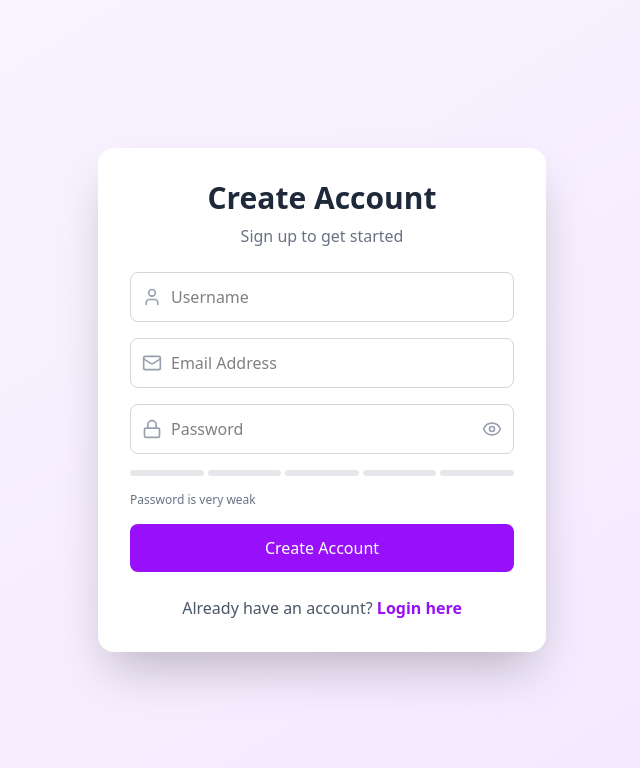
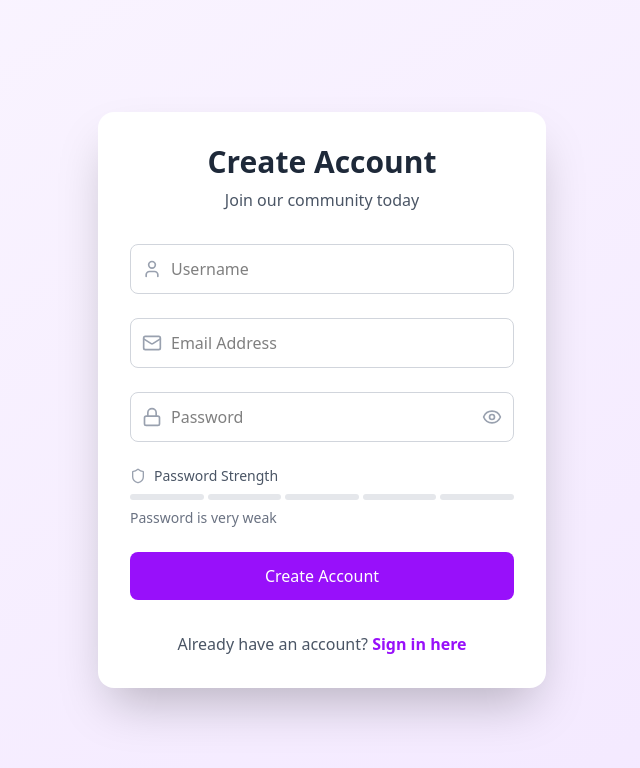
Before and after one commit to Krishkkdy/Student_Alumni, a React (Vite) app in the folder client/: page /register in a window 1280 px wide. Shown: the top 768 px of the page, without its empty margins (318-958 px from the left). Built offline with nearby package versions, Linux system fonts and the light colour scheme.

Commit message:
Login Signup

```diff
--- a/client/src/pages/Login.jsx
+++ b/client/src/pages/Login.jsx
@@ -1,7 +1,7 @@
 import React, { useState } from "react";
 import { useNavigate, useLocation } from "react-router-dom";
 import axios from "axios";
-import { Mail, Lock, Eye, EyeOff } from "lucide-react";
+import { Mail, Lock, Eye, EyeOff, AlertCircle, CheckCircle } from "lucide-react";
 import { useUser } from "../UserContext";
 
 function Login({ setToken }) {
@@ -54,25 +54,26 @@ function Login({ setToken }) {
   return (
     <div className="flex items-center justify-center min-h-screen bg-gradient-to-br from-blue-50 to-blue-100 p-4">
       <div className="w-full max-w-md">
-        <div className="bg-white shadow-2xl rounded-2xl overflow-hidden">
+        <div className="bg-white shadow-2xl rounded-2xl overflow-hidden transform transition-all duration-300 hover:shadow-3xl">
           <div className="p-8">
             <div>
               {successMessage && (
-                <div className="bg-green-100 border border-green-400 text-green-700 px-4 py-2 rounded mb-4">
-                  {successMessage}
+                <div className="bg-green-50 border-l-4 border-green-500 text-green-700 p-4 rounded-lg mb-6 flex items-center space-x-2 transition-all duration-300 transform translate-y-0 opacity-100">
+                  <CheckCircle className="h-5 w-5 text-green-500" />
+                  <span>{successMessage}</span>
                 </div>
               )}
             </div>
-            <div className="text-center mb-6">
-              <h2 className="text-3xl font-bold text-gray-800">Welcome Back</h2>
-              <p className="text-gray-500 mt-2">Sign in to continue</p>
+            <div className="text-center mb-8">
+              <h2 className="text-3xl font-bold text-gray-800 mb-2">Welcome Back!</h2>
+              <p className="text-gray-600">Sign in to your account to continue</p>
             </div>
 
-            <form onSubmit={handleLogin} className="space-y-4">
+            <form onSubmit={handleLogin} className="space-y-6">
               {/* Email Input */}
-              <div className="relative">
+              <div className="relative group">
                 <div className="absolute inset-y-0 left-0 pl-3 flex items-center pointer-events-none">
-                  <Mail className="text-gray-400 h-5 w-5" />
+                  <Mail className="text-gray-400 h-5 w-5 group-hover:text-blue-500 transition-colors duration-200" />
                 </div>
                 <input
                   type="email"
@@ -81,14 +82,14 @@ function Login({ setToken }) {
                   value={credentials.email}
                   onChange={handleChange}
                   required
-                  className="w-full pl-10 pr-3 py-3 border border-gray-300 rounded-lg focus:outline-none focus:ring-2 focus:ring-blue-500 transition duration-300"
+                  className="w-full pl-10 pr-3 py-3 border border-gray-300 rounded-lg focus:outline-none focus:ring-2 focus:ring-blue-500 focus:border-transparent transition duration-200 hover:border-blue-300"
                 />
               </div>
 
               {/* Password Input */}
-              <div className="relative">
+              <div className="relative group">
                 <div className="absolute inset-y-0 left-0 pl-3 flex items-center pointer-events-none">
-                  <Lock className="text-gray-400 h-5 w-5" />
+                  <Lock className="text-gray-400 h-5 w-5 group-hover:text-blue-500 transition-colors duration-200" />
                 </div>
                 <input
                   type={showPassword ? "text" : "password"}
@@ -97,12 +98,12 @@ function Login({ setToken }) {
                   value={credentials.password}
                   onChange={handleChange}
                   required
-                  className="w-full pl-10 pr-10 py-3 border border-gray-300 rounded-lg focus:outline-none focus:ring-2 focus:ring-blue-500 transition duration-300"
+                  className="w-full pl-10 pr-10 py-3 border border-gray-300 rounded-lg focus:outline-none focus:ring-2 focus:ring-blue-500 focus:border-transparent transition duration-200 hover:border-blue-300"
                 />
                 <button
                   type="button"
                   onClick={() => setShowPassword(!showPassword)}
-                  className="absolute inset-y-0 right-0 pr-3 flex items-center text-gray-400 hover:text-blue-500 transition"
+                  className="absolute inset-y-0 right-0 pr-3 flex items-center text-gray-400 hover:text-blue-500 transition-colors duration-200"
                 >
                   {showPassword ? <EyeOff className="h-5 w-5" /> : <Eye className="h-5 w-5" />}
                 </button>
@@ -110,8 +111,9 @@ function Login({ setToken }) {
 
               {/* Error Message */}
               {error && (
-                <div className="bg-red-50 border border-red-300 text-red-700 px-4 py-3 rounded-lg text-center">
-                  {error}
+                <div className="bg-red-50 border-l-4 border-red-500 text-red-700 p-4 rounded-lg flex items-center space-x-2 transition-all duration-300">
+                  <AlertCircle className="h-5 w-5 text-red-500" />
+                  <span>{error}</span>
                 </div>
               )}
 
@@ -119,7 +121,7 @@ function Login({ setToken }) {
               <button
                 type="submit"
                 disabled={isLoading}
-                className="w-full bg-blue-600 text-white py-3 rounded-lg hover:bg-blue-700 transition duration-300 flex items-center justify-center space-x-2 disabled:opacity-50"
+                className="w-full bg-blue-600 text-white py-3 rounded-lg hover:bg-blue-700 transform hover:scale-[1.02] transition-all duration-200 flex items-center justify-center space-x-2 disabled:opacity-50 disabled:hover:scale-100"
               >
                 {isLoading ? (
                   <svg className="animate-spin h-5 w-5 text-white" xmlns="http://www.w3.org/2000/svg" fill="none" viewBox="0 0 24 24">
@@ -127,20 +129,20 @@ function Login({ setToken }) {
                     <path className="opacity-75" fill="currentColor" d="M4 12a8 8 0 018-8V0C5.373 0 0 5.373 0 12h4zm2 5.291A7.962 7.962 0 014 12H0c0 3.042 1.135 5.824 3 7.938l3-2.647z"></path>
                   </svg>
                 ) : (
-                  "Login"
+                  "Sign In"
                 )}
               </button>
             </form>
 
             {/* Registration Link */}
-            <div className="text-center mt-6">
+            <div className="text-center mt-8">
               <p className="text-gray-600">
-                Don't have an account? {" "}
+                Don't have an account?{" "}
                 <a
                   href="/register"
-                  className="text-blue-600 hover:underline font-semibold"
+                  className="text-blue-600 hover:text-blue-700 font-semibold hover:underline transition-all duration-200"
                 >
-                  Register here
+                  Create one now
                 </a>
               </p>
             </div>
--- a/client/src/pages/Register.jsx
+++ b/client/src/pages/Register.jsx
@@ -1,7 +1,7 @@
 import React, { useState } from "react";
 import { useNavigate } from "react-router-dom";
 import axios from "axios";
-import { User, Mail, Lock, Eye, EyeOff, CheckCircle2 } from "lucide-react";
+import { User, Mail, Lock, Eye, EyeOff, CheckCircle2, AlertCircle, Shield } from "lucide-react";
 
 function Register() {
   const [userData, setUserData] = useState({
@@ -76,18 +76,18 @@ function Register() {
   return (
     <div className="flex items-center justify-center min-h-screen bg-gradient-to-br from-purple-50 to-purple-100 p-4">
       <div className="w-full max-w-md">
-        <div className="bg-white shadow-2xl rounded-2xl overflow-hidden">
+        <div className="bg-white shadow-2xl rounded-2xl overflow-hidden transform transition-all duration-300 hover:shadow-3xl">
           <div className="p-8">
-            <div className="text-center mb-6">
-              <h2 className="text-3xl font-bold text-gray-800">Create Account</h2>
-              <p className="text-gray-500 mt-2">Sign up to get started</p>
+            <div className="text-center mb-8">
+              <h2 className="text-3xl font-bold text-gray-800 mb-2">Create Account</h2>
+              <p className="text-gray-600">Join our community today</p>
             </div>
 
-            <form onSubmit={handleRegister} className="space-y-4">
+            <form onSubmit={handleRegister} className="space-y-6">
               {/* Username Input */}
-              <div className="relative">
+              <div className="relative group">
                 <div className="absolute inset-y-0 left-0 pl-3 flex items-center pointer-events-none">
-                  <User className="text-gray-400 h-5 w-5" />
+                  <User className="text-gray-400 h-5 w-5 group-hover:text-purple-500 transition-colors duration-200" />
                 </div>
                 <input
                   type="text"
@@ -97,14 +97,14 @@ function Register() {
                   onChange={handleChange}
                   required
                   minLength={3}
-                  className="w-full pl-10 pr-3 py-3 border border-gray-300 rounded-lg focus:outline-none focus:ring-2 focus:ring-purple-500 transition duration-300"
+                  className="w-full pl-10 pr-3 py-3 border border-gray-300 rounded-lg focus:outline-none focus:ring-2 focus:ring-purple-500 focus:border-transparent transition duration-200 hover:border-purple-300"
                 />
               </div>
 
               {/* Email Input */}
-              <div className="relative">
+              <div className="relative group">
                 <div className="absolute inset-y-0 left-0 pl-3 flex items-center pointer-events-none">
-                  <Mail className="text-gray-400 h-5 w-5" />
+                  <Mail className="text-gray-400 h-5 w-5 group-hover:text-purple-500 transition-colors duration-200" />
                 </div>
                 <input
                   type="email"
@@ -113,14 +113,14 @@ function Register() {
                   value={userData.email}
                   onChange={handleChange}
                   required
-                  className="w-full pl-10 pr-3 py-3 border border-gray-300 rounded-lg focus:outline-none focus:ring-2 focus:ring-purple-500 transition duration-300"
+                  className="w-full pl-10 pr-3 py-3 border border-gray-300 rounded-lg focus:outline-none focus:ring-2 focus:ring-purple-500 focus:border-transparent transition duration-200 hover:border-purple-300"
                 />
               </div>
 
               {/* Password Input */}
-              <div className="relative">
+              <div className="relative group">
                 <div className="absolute inset-y-0 left-0 pl-3 flex items-center pointer-events-none">
-                  <Lock className="text-gray-400 h-5 w-5" />
+                  <Lock className="text-gray-400 h-5 w-5 group-hover:text-purple-500 transition-colors duration-200" />
                 </div>
                 <input
                   type={showPassword ? "text" : "password"}
@@ -130,50 +130,64 @@ function Register() {
                   onChange={handleChange}
                   required
                   minLength={8}
-                  className="w-full pl-10 pr-10 py-3 border border-gray-300 rounded-lg focus:outline-none focus:ring-2 focus:ring-purple-500 transition duration-300"
+                  className="w-full pl-10 pr-10 py-3 border border-gray-300 rounded-lg focus:outline-none focus:ring-2 focus:ring-purple-500 focus:border-transparent transition duration-200 hover:border-purple-300"
                 />
                 <button
                   type="button"
                   onClick={() => setShowPassword(!showPassword)}
-                  className="absolute inset-y-0 right-0 pr-3 flex items-center text-gray-400 hover:text-purple-500 transition"
+                  className="absolute inset-y-0 right-0 pr-3 flex items-center text-gray-400 hover:text-purple-500 transition-colors duration-200"
                 >
                   {showPassword ? <EyeOff className="h-5 w-5" /> : <Eye className="h-5 w-5" />}
                 </button>
               </div>
 
+              {/* Error Message */}
+              {error && (
+                <div className="bg-red-50 border-l-4 border-red-500 text-red-700 p-4 rounded-lg flex items-center space-x-2 transition-all duration-300">
+                  <AlertCircle className="h-5 w-5 text-red-500" />
+                  <span>{error}</span>
+                </div>
+              )}
+
               {/* Password Strength Indicator */}
+              <div className="space-y-2">
+                <div className="flex items-center space-x-2">
+                  <Shield className={`h-4 w-4 transition-colors duration-300 ${
+                    passwordStrength >= 3 ? 'text-purple-500' : 'text-gray-400'
+                  }`} />
+                  <span className="text-sm text-gray-600">Password Strength</span>
+                </div>
                 <div className="flex space-x-1 h-1.5">
                   {[1, 2, 3, 4, 5].map((section) => (
                     <div
                       key={section}
-                    className={`flex-1 rounded-full ${
+                      className={`flex-1 rounded-full transition-all duration-300 ${
                         section <= passwordStrength
                           ? getPasswordStrengthColor()
                           : "bg-gray-200"
-                    } transition-colors duration-300`}
+                      }`}
                     />
                   ))}
                 </div>
-              <p className="text-xs text-gray-500 mt-1">
+                <p className={`text-sm transition-colors duration-300 flex items-center space-x-1 ${
+                  passwordStrength >= 3 ? 'text-purple-600' : 'text-gray-500'
+                }`}>
+                  {passwordStrength >= 3 && <CheckCircle2 className="h-4 w-4" />}
+                  <span>
                     {passwordStrength === 0 && "Password is very weak"}
                     {passwordStrength === 1 && "Password is weak"}
                     {passwordStrength === 2 && "Password is moderate"}
                     {passwordStrength === 3 && "Password is strong"}
                     {passwordStrength >= 4 && "Password is very strong"}
+                  </span>
                 </p>
-
-              {/* Error Message */}
-              {error && (
-                <div className="bg-red-50 border border-red-300 text-red-700 px-4 py-3 rounded-lg text-center">
-                  {error}
               </div>
-              )}
 
               {/* Register Button */}
               <button
                 type="submit"
                 disabled={isLoading}
-                className="w-full bg-purple-600 text-white py-3 rounded-lg hover:bg-purple-700 transition duration-300 flex items-center justify-center space-x-2 disabled:opacity-50"
+                className="w-full bg-purple-600 text-white py-3 rounded-lg hover:bg-purple-700 transform hover:scale-[1.02] transition-all duration-200 flex items-center justify-center space-x-2 disabled:opacity-50 disabled:hover:scale-100"
               >
                 {isLoading ? (
                   <svg className="animate-spin h-5 w-5 text-white" xmlns="http://www.w3.org/2000/svg" fill="none" viewBox="0 0 24 24">
@@ -187,14 +201,14 @@ function Register() {
             </form>
 
             {/* Login Link */}
-            <div className="text-center mt-6">
+            <div className="text-center mt-8">
               <p className="text-gray-600">
-                Already have an account? {" "}
+                Already have an account?{" "}
                 <a
                   href="/login"
-                  className="text-purple-600 hover:underline font-semibold"
+                  className="text-purple-600 hover:text-purple-700 font-semibold hover:underline transition-all duration-200"
                 >
-                  Login here
+                  Sign in here
                 </a>
               </p>
             </div>
```
Also changed, not shown: 2 other files (tests, documents, lock files or other folders). Lines whose indentation alone changed are shown as unchanged.
